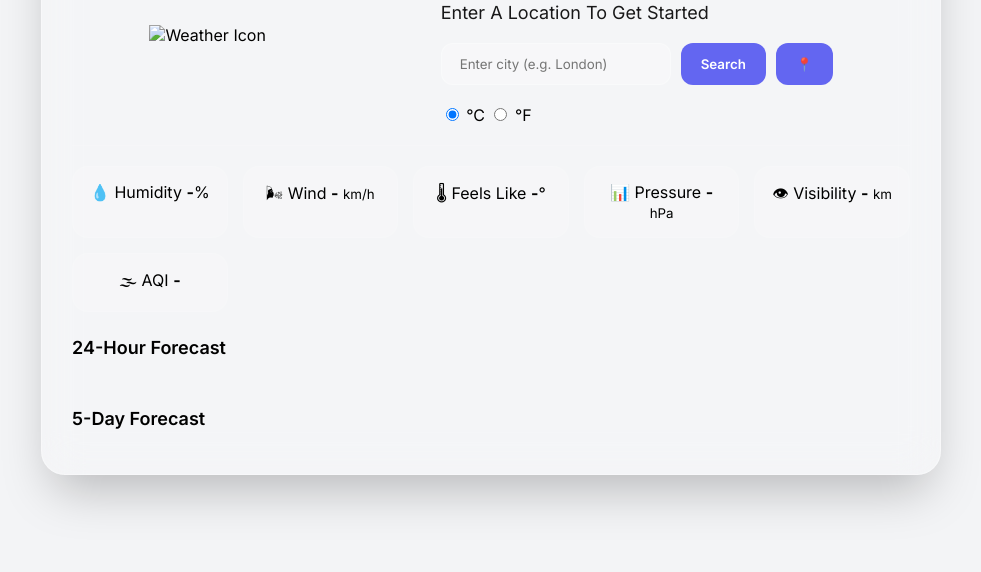
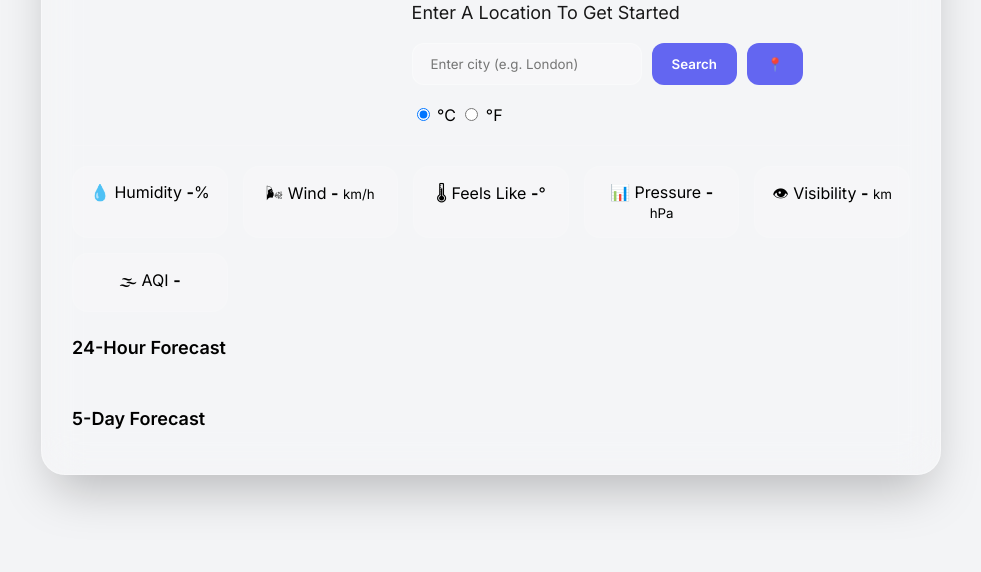
Before and after one commit to pawan-25k/weather-app, a plain HTML site: page index.html in a window 1280 px wide. Shown: the part 228-800 px from the top of the page, without its empty margins (149-1130 px from the left). Drawn offline with Linux system fonts and the light colour scheme.

Commit message:
Update index.html

```diff
--- a/index.html
+++ b/index.html
@@ -16,7 +16,7 @@
 
     <div id="weather-main">
       <div id="weather-visual">
-        <img id="weather-icon" alt="Weather Icon" />
+        <img id="weather-icon" alt="Weather Icon" style="display: none;" />
         <div id="temp-div"></div>
       </div>
 
@@ -32,6 +32,8 @@
           <button onclick="getWeather()">Search</button>
           <button onclick="getWeatherByLocation()" title="Use Current Location">📍</button>
         </div>
+
+        <div id="error-message"></div>
 
         <div id="unit-toggle">
           <label><input type="radio" name="unit" value="metric" id="unit-c" onchange="changeUnit()"> °C</label>
@@ -60,7 +62,6 @@
     <div id="daily-forecast" class="forecast-grid"></div>
   </div>
 
-
   <script src="script.js"></script>
 </body>
 </html>
```
